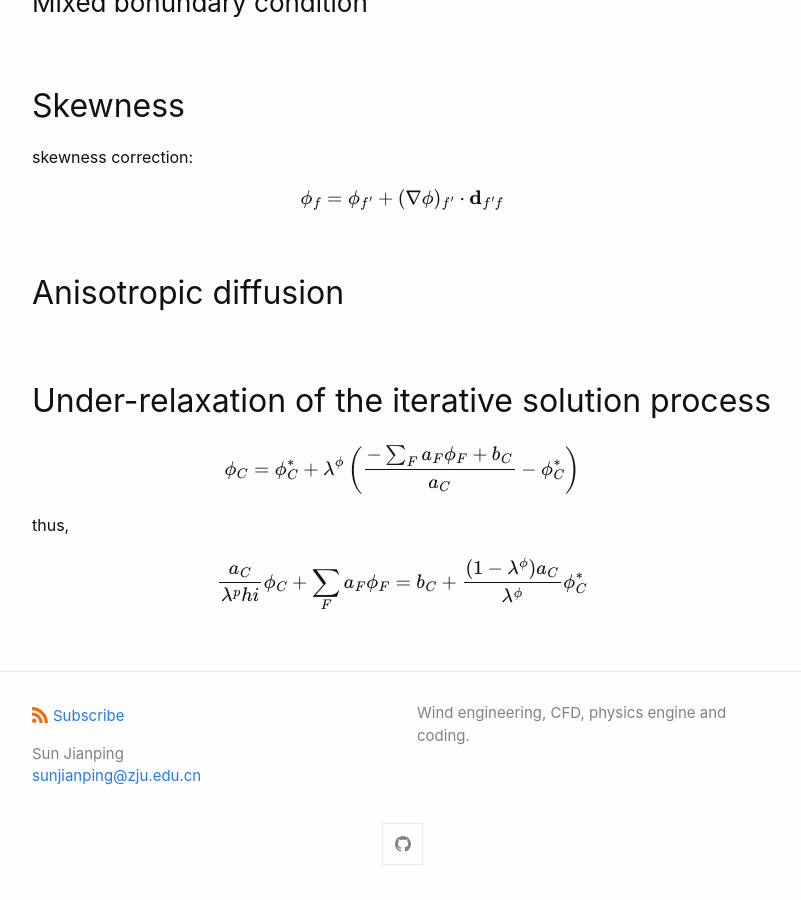
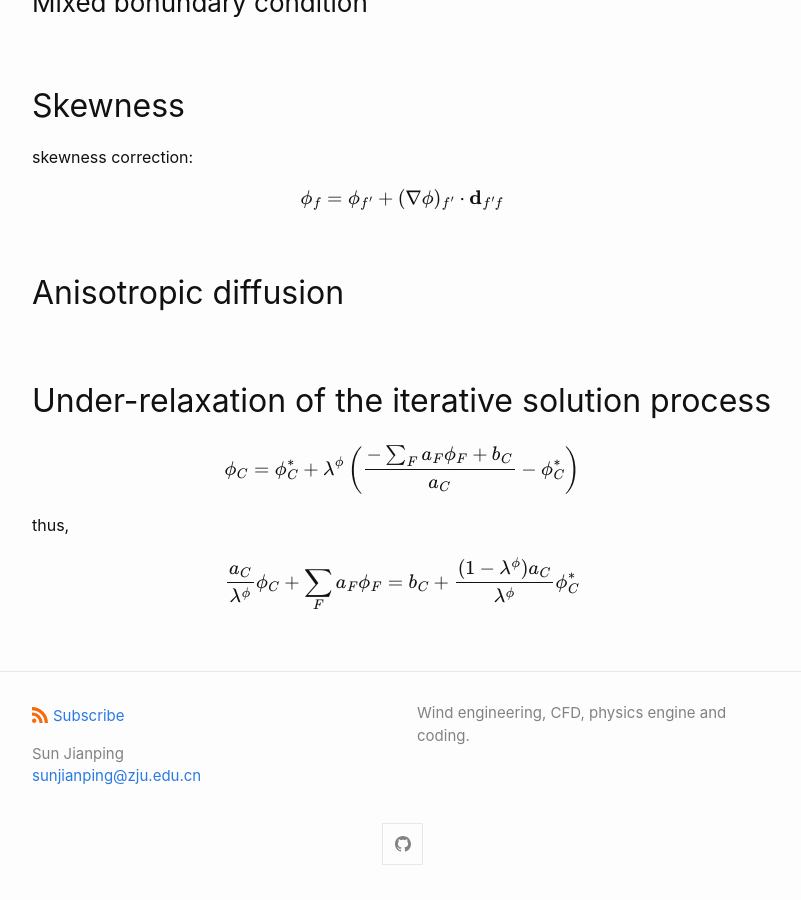
Before and after one commit to sunjp704/sunjp704.github.io, a Jekyll site: the page built from _posts/2022-08-14-fvm-cfd-2.md, in a window 1280 px wide and 900 px high, scrolled down 2728 px. Shown: the whole window, without its empty margins (238-1039 px from the left). Built offline with Jekyll 4.4.1, drawn with Linux system fonts in a browser that asks for light colours.

Commit message:
update fvm-cfd-2

```diff
--- a/_posts/2022-08-14-fvm-cfd-2.md
+++ b/_posts/2022-08-14-fvm-cfd-2.md
@@ -127,5 +127,5 @@ $$
 thus,
 
 $$
-\frac{a_C}{\lambda^phi}\phi_C+\sum_F a_F\phi_F=b_C+\frac{(1-\lambda^\phi)a_C}{\lambda^\phi}\phi_C^*
+\frac{a_C}{\lambda^\phi}\phi_C+\sum_F a_F\phi_F=b_C+\frac{(1-\lambda^\phi)a_C}{\lambda^\phi}\phi_C^*
 $$
```
